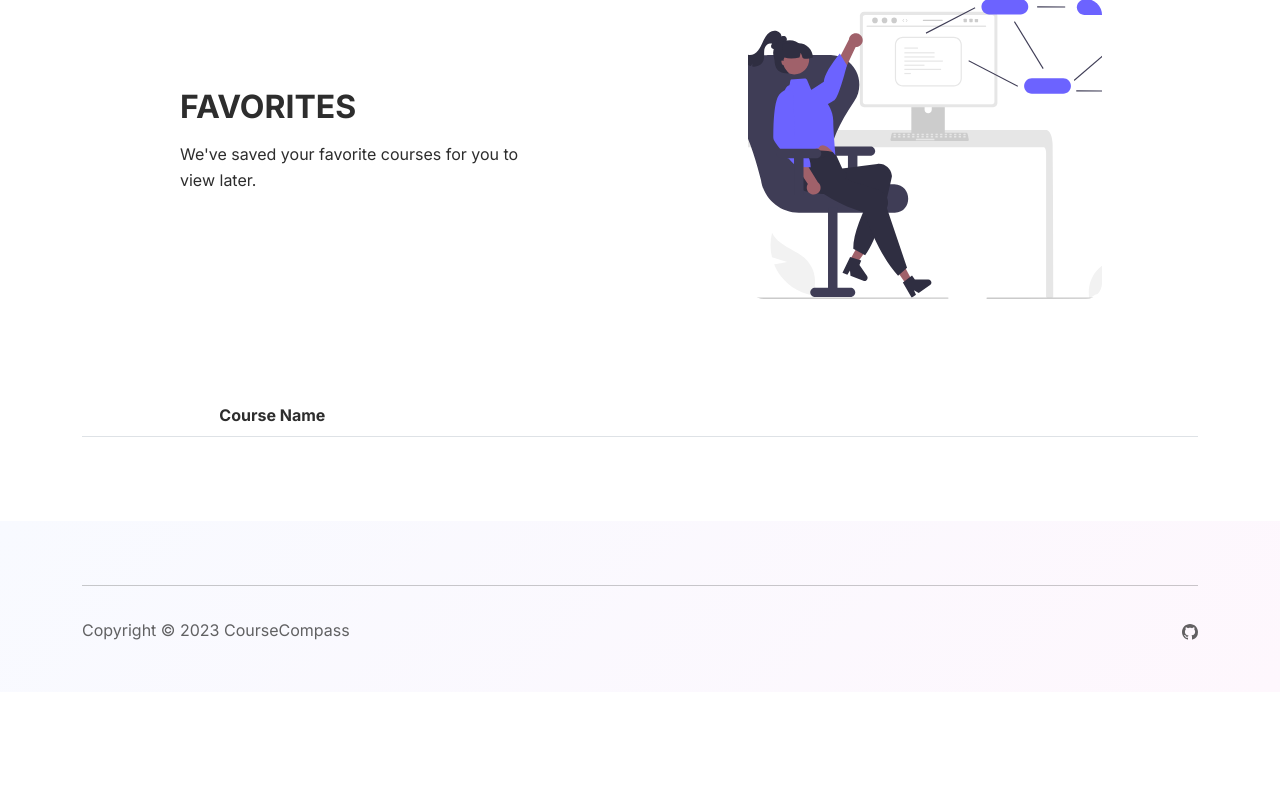
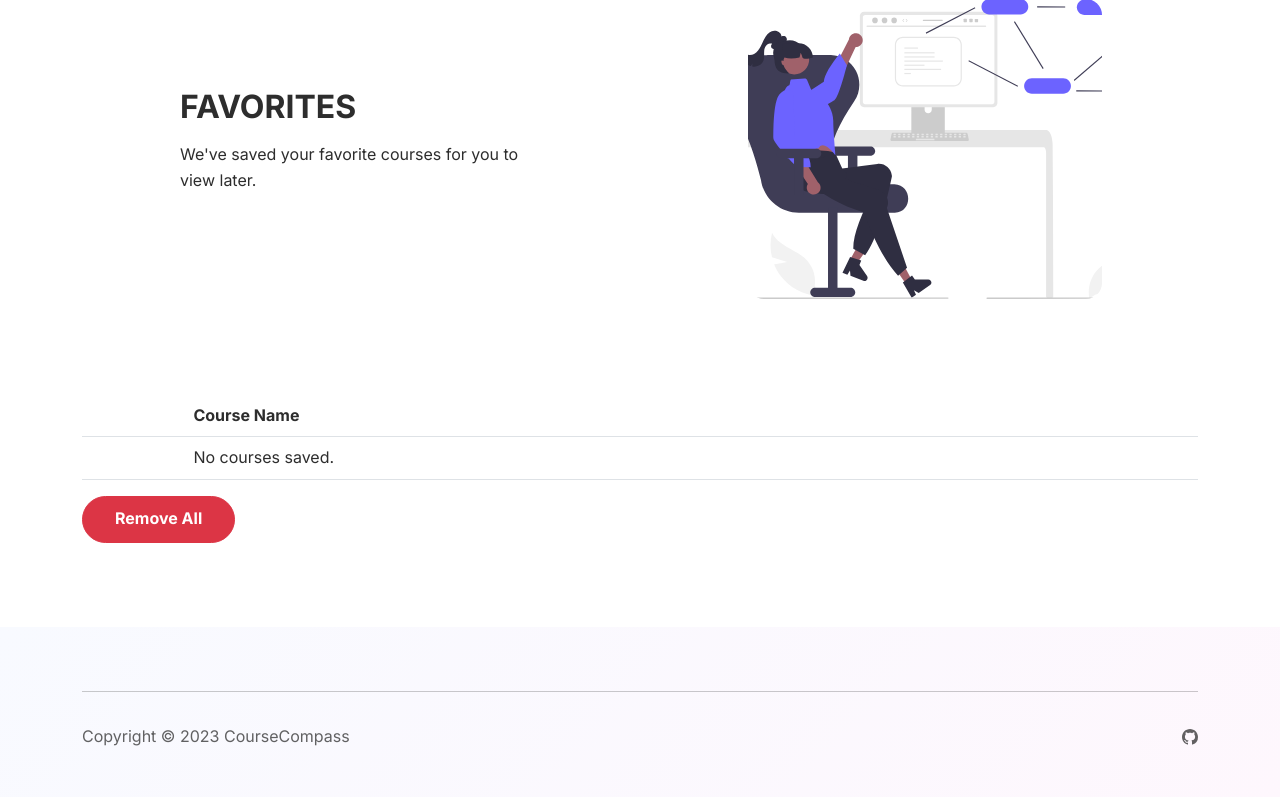
Before and after one commit to ali-izhar/course-recommender, a Flask app: page /user/favs in a window 1280 px wide. Shown: the part 252-1049 px from the top of the page. Before the commit the page ends 892 px from the top, so only its background shows below. Run offline with Flask 3, Linux system fonts and the light colour scheme; the visitor is signed in with stand-in values (Sample User, id 1); data that the repository does not hold is empty; some libraries are stand-ins or nearby versions.

Commit message:
save, unsave, favorites added to user session

```diff
--- a/app/models/user.py
+++ b/app/models/user.py
@@ -21,7 +21,7 @@ class User(db.Model, UserMixin):
         self.courses = json.dumps(value)
 
     def __repr__(self):
-        return f'<User {self.email}>'
+        return f'{self.email}'
 
 
 class FavoriteCourse(db.Model):
@@ -31,7 +31,7 @@ class FavoriteCourse(db.Model):
     course_url = db.Column(db.String(255))
 
     def __repr__(self):
-        return f'<FavoriteCourse {self.course_name}>'
+        return f'{self.course_name}'
 
 
 class CourseEmbedding(db.Model):
@@ -50,4 +50,4 @@ class CourseEmbedding(db.Model):
         self.embedding = json.dumps(value)
 
     def __repr__(self):
-        return f'<CourseEmbedding {self.course_name}>'
+        return f'{self.course_name}'
--- a/app/services/db_ops.py
+++ b/app/services/db_ops.py
@@ -71,5 +71,19 @@ def save_course_to_profile(user_id, course):
     db.session.commit()
     return True
 
+def remove_course_from_profile(user_id, course_name):
+    favorite_course = FavoriteCourse.query.filter_by(user_id=user_id, course_name=course_name).first()
+    if favorite_course:
+        db.session.delete(favorite_course)
+        db.session.commit()
+        return True
+    return False
+
+def remove_all_courses_from_profile(user_id):
+    favorite_courses = FavoriteCourse.query.filter_by(user_id=user_id).all()
+    for favorite_course in favorite_courses:
+        db.session.delete(favorite_course)
+    db.session.commit()
+
 def get_favorite_courses(user_id):
     return FavoriteCourse.query.filter_by(user_id=user_id).all()
--- a/app/templates/base.html
+++ b/app/templates/base.html
@@ -41,11 +41,11 @@
         <div class="card-body text-center d-flex flex-column align-items-center">
             {% with messages = get_flashed_messages(with_categories=True) %}
                 {% if messages %}
-                    <div class="alert alert-warning flashed-messages">
-                        {% for category, message in messages %}
+                    {% for category, message in messages %}
+                        <div class="alert alert-{{ category }} flashed-messages">
                             {{ message }}
-                        {% endfor %}
-                    </div>
+                        </div>
+                    {% endfor %}
                 {% endif %}
             {% endwith %}
         </div>
--- a/app/templates/favs.html
+++ b/app/templates/favs.html
@@ -23,19 +23,33 @@
                 <tr>
                     <th></th>
                     <th>Course Name</th>
+                    <th></th>
                 </tr>
             </thead>
             <tbody>
+                {% if not courses %}
+                    <tr>
+                        <td></td>
+                        <td colspan="2">No courses saved.</td>
+                    </tr>
+                {% endif %}
+
                 {% for course in courses %}
                     <tr>
                         <td>{{loop.index}}</td>
                         <td><a href="{{ course.course_url }}" target="_blank">{{ course.course_name }}</a></td>
+                        <td><a href="{{ url_for('user.remove', course_name=course.course_name) }}" class="btn btn-danger btn-sm">Remove</a></td>
                     </tr>
                 {% endfor %}
             </tbody>
         </table>
     </div>
 
+    <!-- remove all favorites -->
+    <div class="input-group mb-3">
+        <a href="{{ url_for('user.remove_all') }}" class="btn btn-danger">Remove All</a>
+    </div>
+
 </div>
 
 {% endblock %}
--- a/app/views/user.py
+++ b/app/views/user.py
@@ -1,6 +1,6 @@
 from flask import Blueprint, request, render_template, flash, redirect, url_for
 from flask_login import current_user
-from app.services import save_course_to_profile, get_favorite_courses
+from app.services import save_course_to_profile, get_favorite_courses, remove_course_from_profile, remove_all_courses_from_profile
 
 user_bp = Blueprint('user', __name__, url_prefix='/user')
 
@@ -13,26 +13,68 @@ def save():
 
     course_name = request.args.get('course_name')
     course_url = request.args.get('course_url')
-    return_url = request.args.get('return_url', url_for('main.index'))
+
+    existing_courses = [c.course_name for c in get_favorite_courses(current_user.id)]
 
     if course_name and course_url:
+        if course_name in existing_courses:
+            flash('Course already saved')
+            return redirect(url_for('user.favs'))
+
         course = {'name': course_name, 'url': course_url}
         success = save_course_to_profile(current_user.id, course)
         if success:
             flash('Course saved successfully', 'success')
         else:
             flash('Failed to save course', 'danger')
-        return redirect(return_url)
+        return redirect(url_for('user.favs'))
     else:
-        flash('Course not found', 'warning')
-        return redirect(return_url)
+        flash('Course not found', 'danger')
+        return redirect(url_for('home.index'))
 
 
 @user_bp.route('/favs', methods=['GET'])
 def favs():
     if not current_user.is_authenticated:
         flash('User not logged in', 'danger')
-        return redirect(url_for('auth_bp.login'))
+        return redirect(url_for('auth.login'))
 
     courses = get_favorite_courses(current_user.id)
     return render_template('favs.html', courses=courses)
+
+
+@user_bp.route('/remove', methods=['GET'])
+def remove():
+    if not current_user.is_authenticated:
+        flash('User not logged in', 'danger')
+        return redirect(url_for('auth.login'))
+
+    course_name = request.args.get('course_name')
+    if course_name:
+        success = remove_course_from_profile(current_user.id, course_name)
+        if success:
+            flash('Course removed successfully', 'success')
+        else:
+            flash('Failed to remove course', 'danger')
+
+    return redirect(url_for('user.favs'))
+
+
+@user_bp.route('/remove_all', methods=['GET'])
+def remove_all():
+    if not current_user.is_authenticated:
+        flash('User not logged in', 'danger')
+        return redirect(url_for('auth.login'))
+
+    courses = get_favorite_courses(current_user.id)
+    if not courses:
+        flash('No courses to remove', 'warning')
+        return redirect(url_for('user.favs'))
+
+    success = remove_all_courses_from_profile(current_user.id)
+    if success:
+        flash('All courses removed successfully', 'success')
+    else:
+        flash('Failed to remove courses', 'danger')
+
+    return redirect(url_for('user.favs'))
```
Also changed, not shown: app/views/auth.py (+9 -9 lines).
